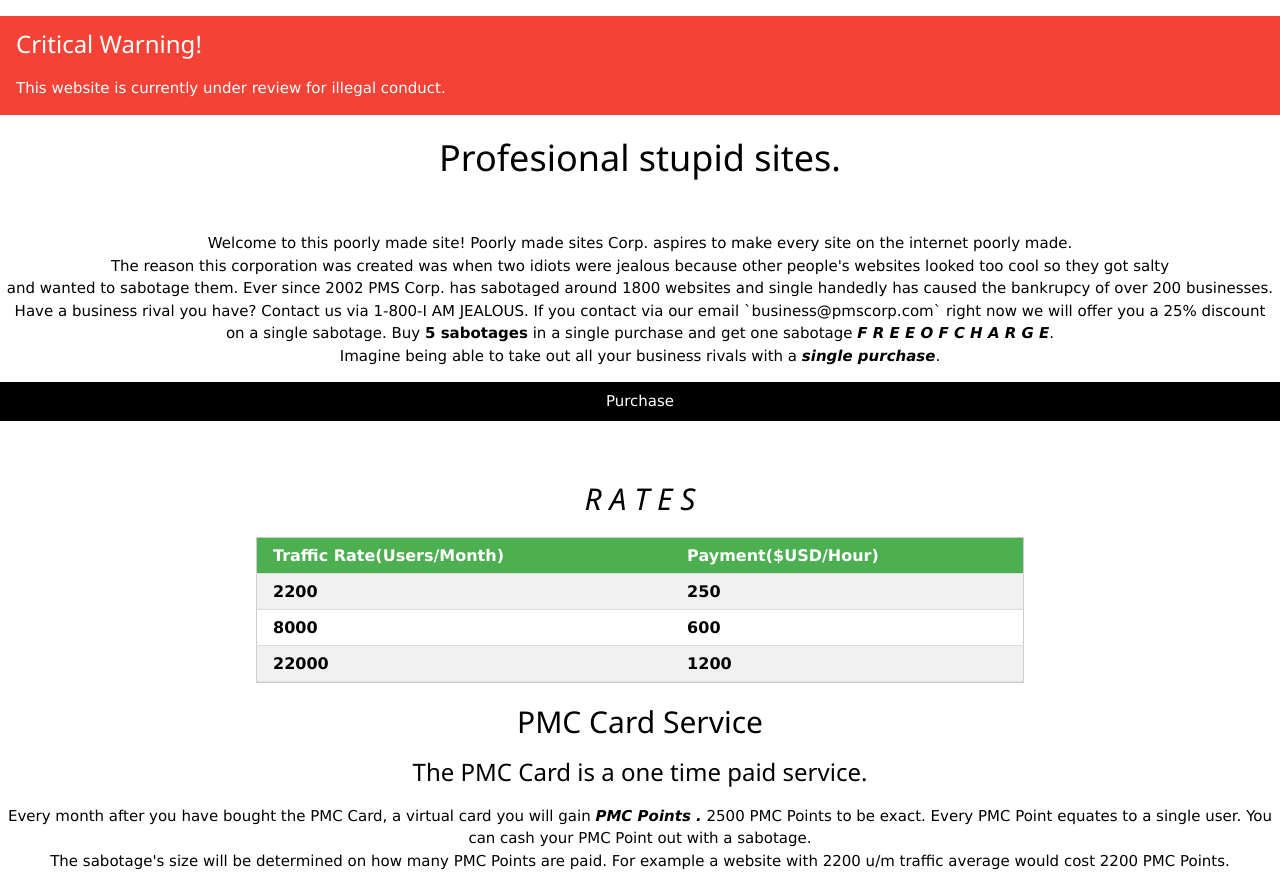
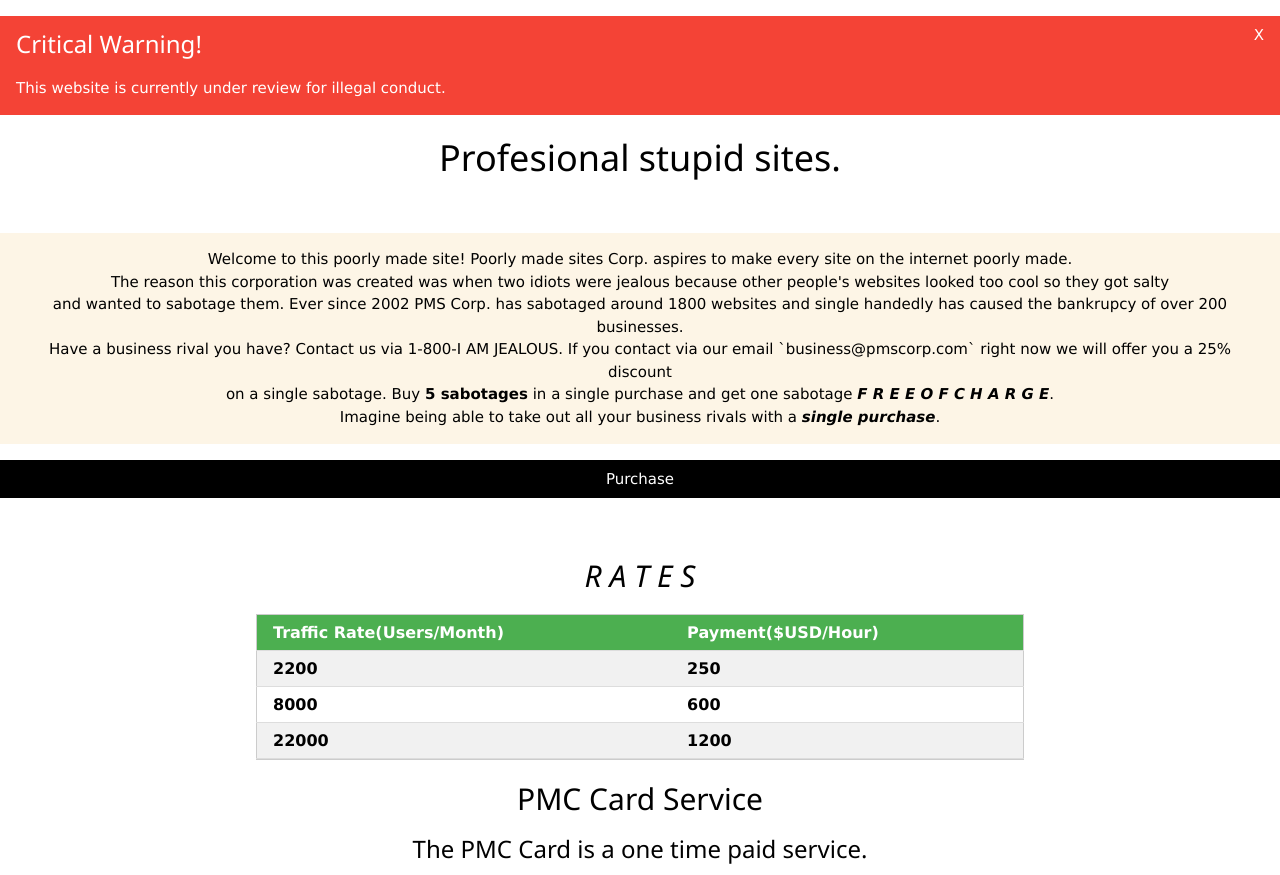
Before and after one commit to nerenas/nerenas.github.io, a plain HTML site: page index.html in a window 1280 px wide. Shown: the top 875 px of the page. Drawn offline with nearby package versions, Linux system fonts and the light colour scheme.

Commit message:
cool stuff

```diff
--- a/index.html
+++ b/index.html
@@ -3,15 +3,19 @@
 <head>
 <title >Poorly Made Sites Corp.</title>
 <link rel="stylesheet" href="https://www.w3schools.com/w3css/4/w3.css">
+<link rel="icon" type="image/png" href="images/pmsco.png">
 </head>
 
 <body>
-<div class="w3-panel w3-red">
+<div class="w3-panel w3-red w3-display-container" >
   <h3>Critical Warning!</h3>
+  <span onclick="this.parentElement.style.display='none'"
+  class="w3-button w3-display-topright">X</span>
   <p>This website is currently under review for illegal conduct.</p>
 </div>
 <h1 style="text-align:center;" >Profesional stupid sites.</h1>
 <br>
+<div class="w3-panel w3-sand">
 <p style="text-align:center;">Welcome to this poorly made site! Poorly made sites Corp. aspires to make every site on the internet poorly made.<br>
 The reason this corporation was created was when two idiots were jealous because other people's websites looked too cool so they got salty<br>
 and wanted to sabotage them. Ever since 2002 PMS Corp. has sabotaged around 1800 websites and single handedly has caused the bankrupcy of over 200 businesses.<br>
@@ -19,9 +23,12 @@ Have a business rival you have? Contact us via 1-800-I AM JEALOUS. If you contac
 on a single sabotage. Buy <strong>5 sabotages</strong> in a single purchase and get one sabotage <strong><em>F R E E O F C H A R G E</em></strong>. <br>
 Imagine being able to take out all your business rivals with a <strong><em>single purchase</em></strong>.
 </p>
+</div>
 <a class="w3-button w3-block w3-black" href="clickresult.html">Purchase</a>
 <br>
 <br>
+
+
 <strong><em><h2 style="text-align:center;">R A T E S </h2></em></strong>
 <table style="width: 60%; margin-left: auto; margin-right: auto;"class="w3-table-all w3-panel">
 	<tr class="w3-green">
@@ -47,7 +54,6 @@ Imagine being able to take out all your business rivals with a <strong><em>singl
 
 
 </table>
-
 
 
 <h2 style="text-align:center;">PMC Card Service</h2>
```
Also changed, not shown: clickresult.html (+1 -3 lines), images/pmsco.png (added).
